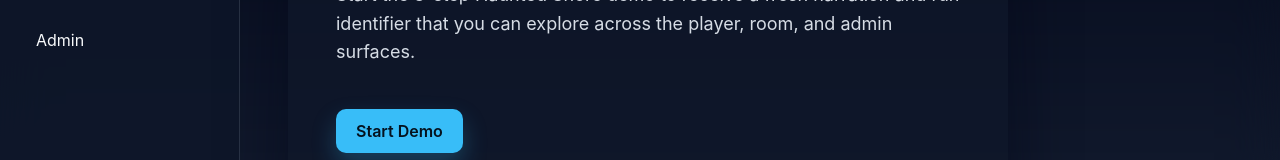
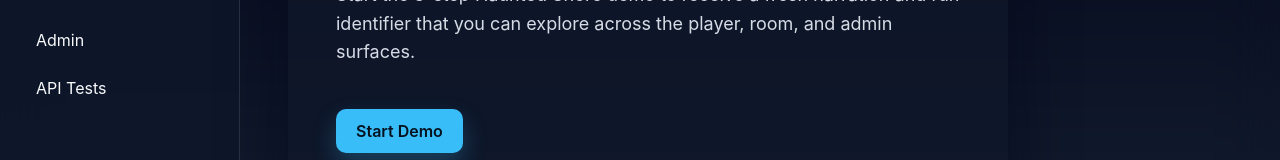
Before and after one commit to sdavignon/ovida, a Next.js app in the folder apps/web/: page / in a window 1280 px wide. Shown: the part 255-415 px from the top of the page. Built offline with nearby package versions, Linux system fonts and the light colour scheme; no server answers.

Commit message:
fix(web): expose api tests on static host

```diff
--- a/apps/web/app/layout.tsx
+++ b/apps/web/app/layout.tsx
@@ -24,6 +24,7 @@ export default function RootLayout({ children }: { children: ReactNode }) {
                 <Link href={{ pathname: '/replay', query: { runId: 'demo' } }}>Replay</Link>
                 <Link href={{ pathname: '/room', query: { runId: 'demo' } }}>Room</Link>
                 <Link href="/admin">Admin</Link>
+                <Link href="/admin/api-tests">API Tests</Link>
               </nav>
             </aside>
             <main className={styles.main}>{children}</main>
--- a/apps/web/next.config.js
+++ b/apps/web/next.config.js
@@ -4,6 +4,7 @@ const isStaticExport = process.env.NEXT_SHOULD_EXPORT === 'true';
 const nextConfig = {
   reactStrictMode: true,
   output: isStaticExport ? 'export' : 'standalone',
+  trailingSlash: isStaticExport,
   images: {
     unoptimized: isStaticExport,
   },
--- a/apps/web/next.config.mjs
+++ b/apps/web/next.config.mjs
@@ -4,6 +4,7 @@ const isStaticExport = process.env.NEXT_SHOULD_EXPORT === 'true';
 const nextConfig = {
   reactStrictMode: true,
   output: isStaticExport ? 'export' : 'standalone',
+  trailingSlash: isStaticExport,
   images: {
     unoptimized: isStaticExport,
   },
```
